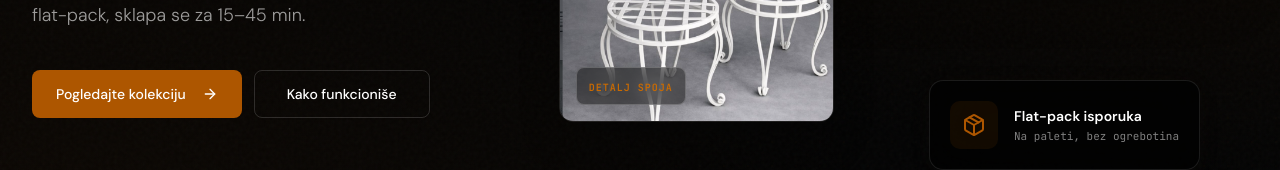
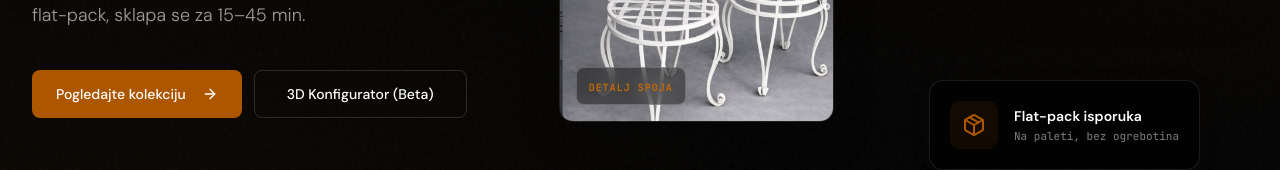
Before and after one commit to qaaph-zyld/kovo, a Next.js app: page / in a window 1280 px wide. Shown: the part 671-841 px from the top of the page. Built offline with nearby package versions, Linux system fonts and the light colour scheme.

Commit message:
Link 3D Chair configurator from homepage

```diff
--- a/src/app/page.tsx
+++ b/src/app/page.tsx
@@ -109,7 +109,7 @@ export default function Home() {
                   size="lg"
                   className="bg-transparent border-white/15 text-white transition-all duration-200 hover:border-white/30 hover:bg-white/5"
                 >
-                  <Link href="/kako-funkcionise">Kako funkcioniše</Link>
+                  <Link href="/3d-chair">3D Konfigurator (Beta)</Link>
                 </Button>
               </div>
             </div>
```
